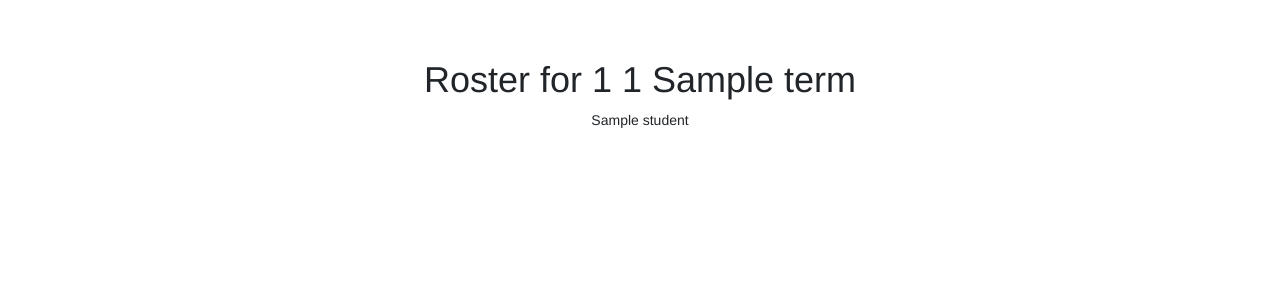
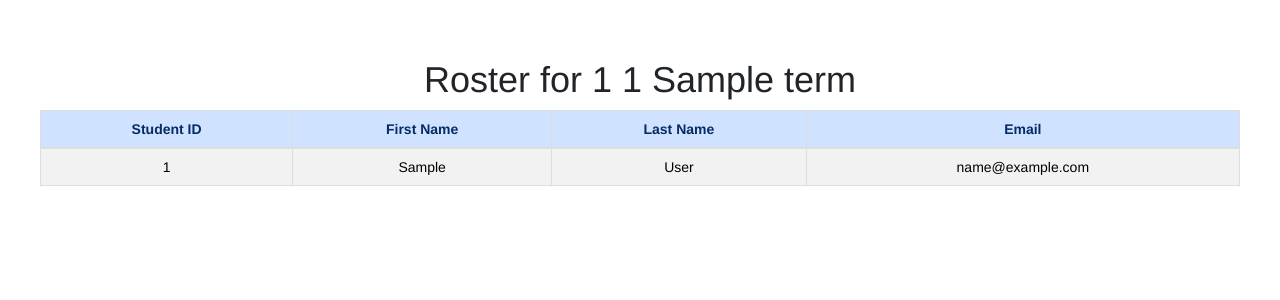
Before and after one commit to krispepper/530_2026_09_course, a Flask app: template templates/viewRoster.html in a window 1280 px wide. Shown: the part 50-350 px from the top of the page. Run offline with Flask 3, Linux system fonts and the light colour scheme; the template is opened without the code that fills it: most values are stand-ins (such as "Sample title", 1, 10 or a date in 2020); some libraries are stand-ins or nearby versions.

Commit message:
edit template for viewing roster

```diff
--- /dev/null
+++ b/static/css/style.css
@@ -0,0 +1,13 @@
+td {
+    text-align: center;
+    padding: 10px;
+    overflow-wrap: break-word;
+    }
+
+thead, th {
+  --bs-table-bg: var(--bs-primary-bg-subtle);
+  --bs-table-color: var(--bs-primary-text-emphasis);
+  text-align: center;
+  padding: 10px;
+  overflow-wrap: break-word;
+}
--- a/templates/base.html
+++ b/templates/base.html
@@ -16,7 +16,7 @@
     <link rel="stylesheet" href="https://maxcdn.bootstrapcdn.com/bootstrap/3.4.1/css/bootstrap.min.css">
 
     <!-- Custom CSS -->
-    <!-- <link rel="stylesheet" href="{{ url_for('static', filename='style.css') }}"> -->
+    <link rel="stylesheet" href="{{ url_for('static', filename='css/style.css') }}">
 
     <!-- font awesome icons -->
     <link rel="stylesheet" href="https://cdnjs.cloudflare.com/ajax/libs/font-awesome/7.0.1/css/all.min.css">
--- a/templates/viewRoster.html
+++ b/templates/viewRoster.html
@@ -5,8 +5,28 @@
 {% block content %}
 
 <h1> Roster for {{ courseID }} {{ secID }} {{ term }}</h1>
-{% for student in roster %}
-{{ student }}
-{% endfor %}
-
+<div class="d-flex justify-content-center">
+{% if roster %}
+<table class="table table-striped table-bordered table-hover table-sm">
+  <thead>
+    <tr>
+        <th scope="col">Student ID</th>
+        <th scope="col">First Name</th>
+        <th scope="col">Last Name</th>
+        <th scope="col">Email</th>
+    </tr>
+  </thead>
+  <tbody>
+  {% for student in roster %}
+  <tr>
+    <td>{{ student.studentID }}</td>
+    <td>{{ student.firstName }}</td>
+    <td>{{ student.lastName }}</td>
+    <td>{{ student.email }}</td>
+  </tr>
+  {% endfor %}
+  </tbody>
+</table>
+{% endif %}
+</div>
 {% endblock %}
```
